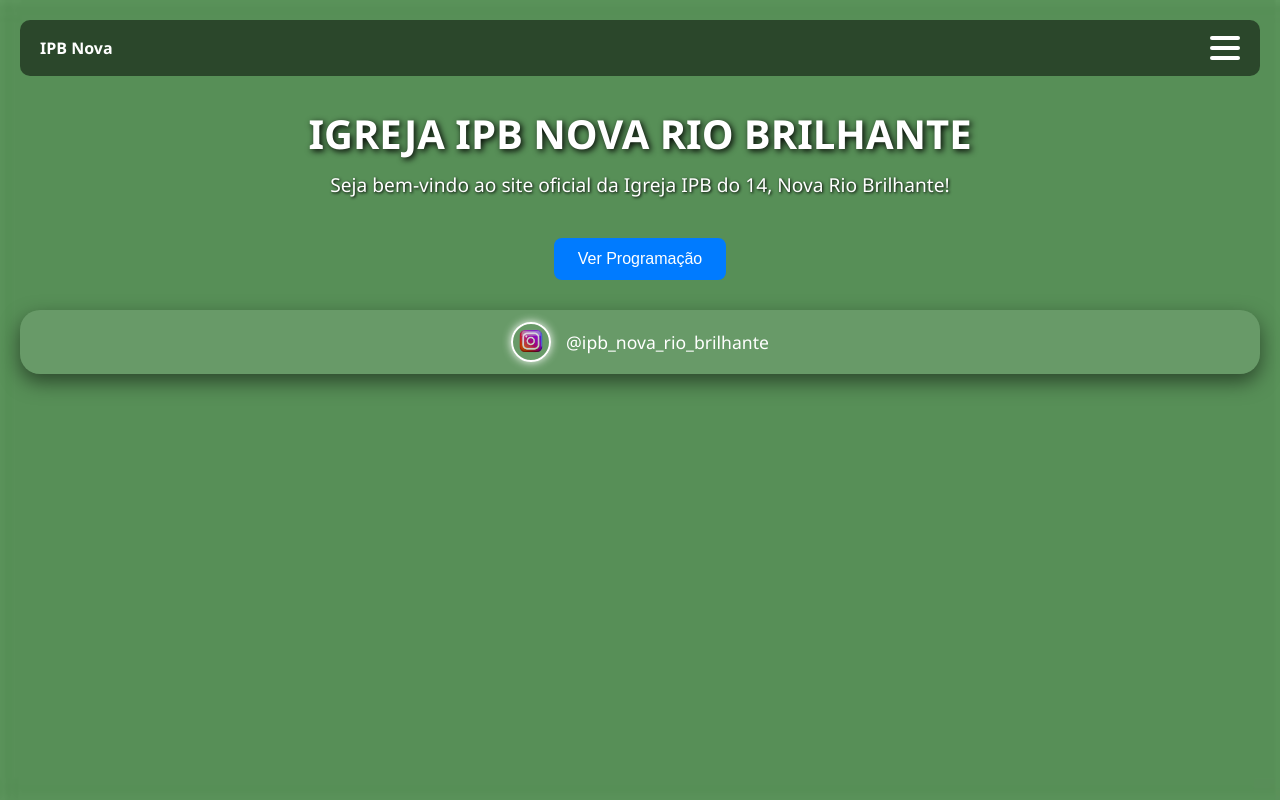
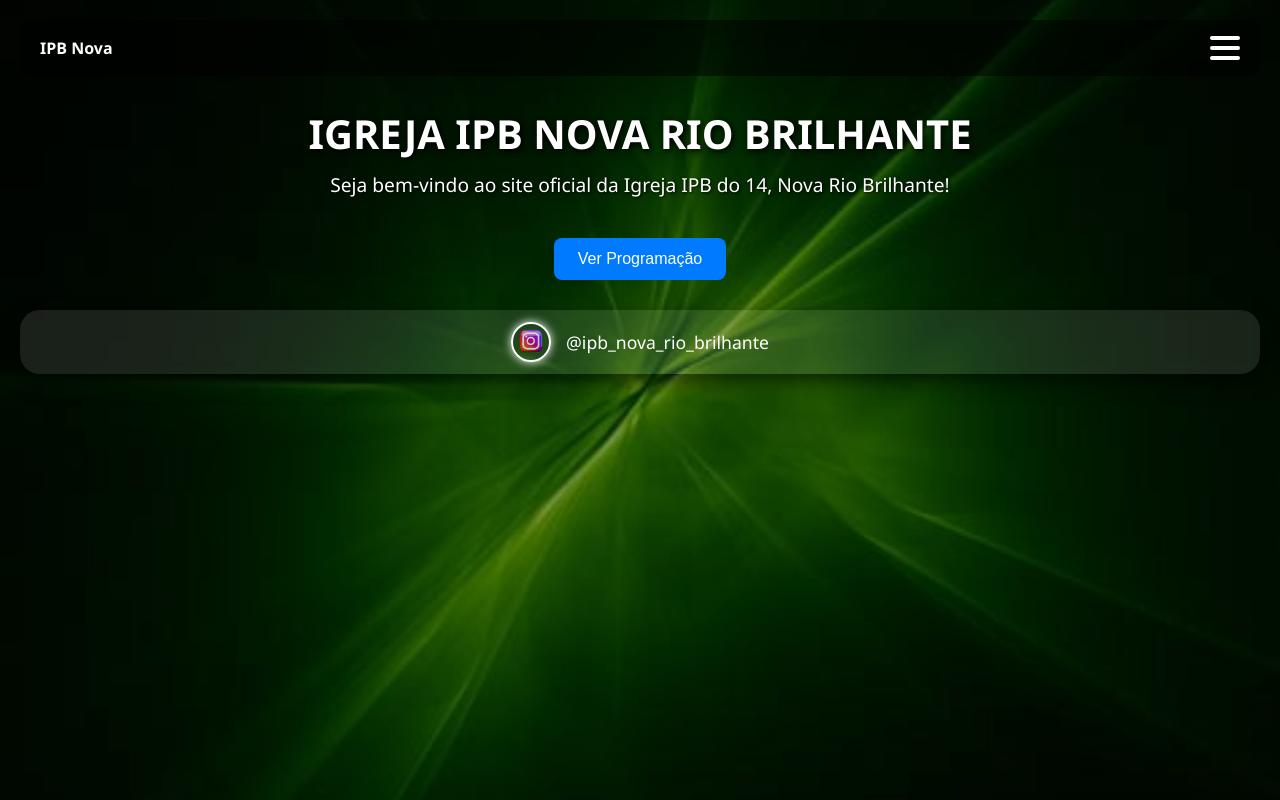
Before and after one commit to Ghacking5444/Site-IPB-3-IGREJA-MS, a Flask app: page / in a window 1280 px wide. Run offline with Flask 3, Linux system fonts and the light colour scheme.

Commit message:
Update index.html

```diff
--- a/templates/index.html
+++ b/templates/index.html
@@ -13,7 +13,7 @@
 
     body {
       font-family: 'Segoe UI', sans-serif;
-      background-image: url('{{ url_for("static", filename="imagens/th-227327873.jpeg") }}');
+      background-image: url('{{ url_for("static", filename="imagens/th-1559419997.jpeg") }}');
       background-size: cover;
       background-position: center;
       min-height: 100vh;
```
